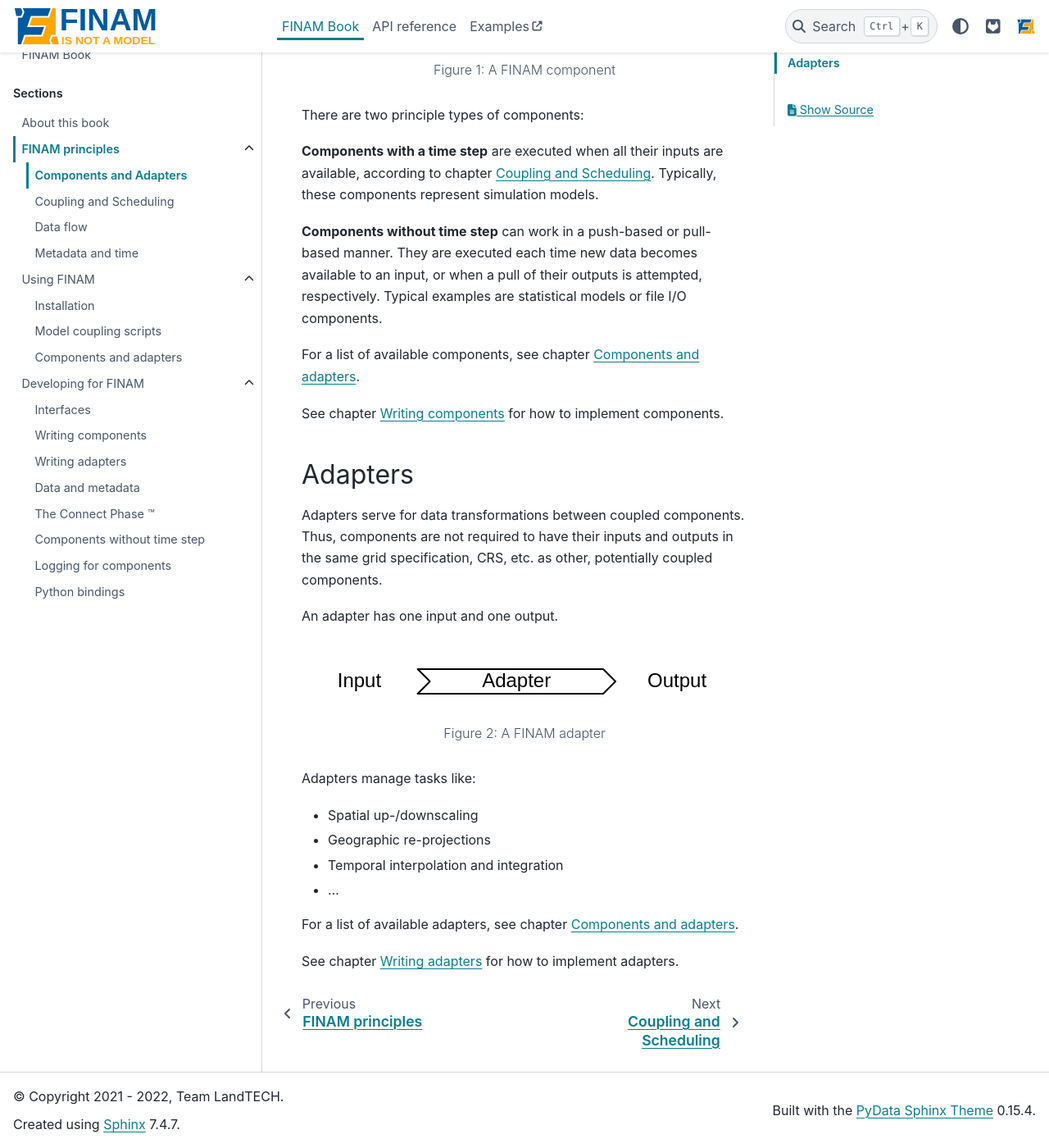
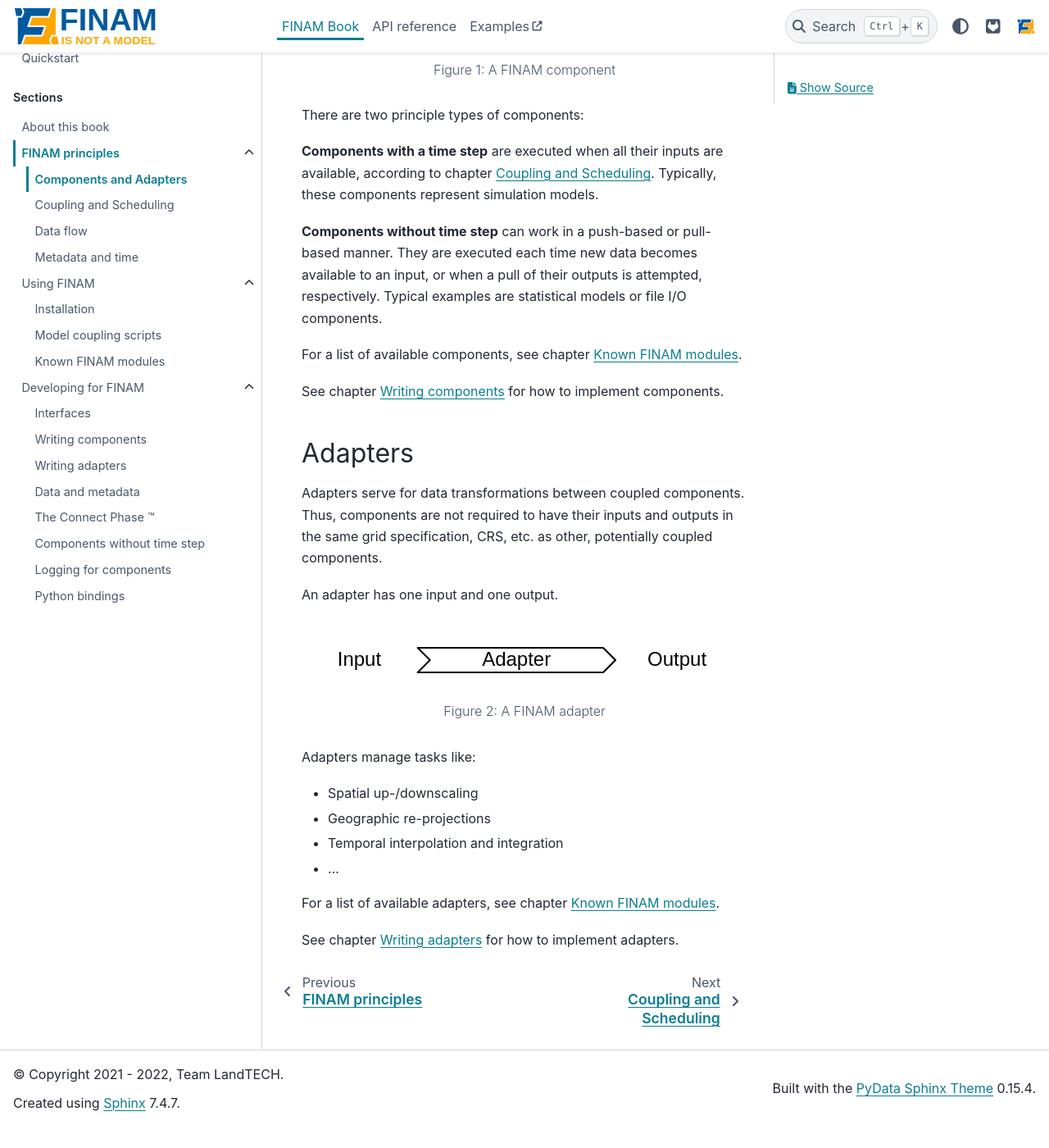
Before and after one commit to finam-ufz/finam, a Sphinx documentation site: the page built from docs/source/finam-book/principles/components_adapters.rst, in a window 1280 px wide and 1400 px high, scrolled down 817 px. Shown: the whole window at 82% size. Built offline with Sphinx 7.4.7 and the PyData theme 0.15.4, drawn with Linux system fonts in a browser that asks for light colours; after the commit the page ends 2191 px from its top, so only the background shows below that.

Commit message:
rename the component list chapter, add quickstart

```diff
--- a/docs/source/finam-book/index.rst
+++ b/docs/source/finam-book/index.rst
@@ -25,6 +25,7 @@
     :maxdepth: 1
 
     self
+    quickstart
 
 .. toctree::
     :hidden:
--- a/docs/source/finam-book/principles/components_adapters.rst
+++ b/docs/source/finam-book/principles/components_adapters.rst
@@ -31,7 +31,7 @@
 They are executed each time new data becomes available to an input, or when a pull of their outputs is attempted, respectively.
 Typical examples are statistical models or file I/O components.
 
-For a list of available components, see chapter :doc:`../usage/components_adapters`.
+For a list of available components, see chapter :doc:`../usage/known_modules`.
 
 See chapter :doc:`../development/components` for how to implement components.
 
@@ -56,6 +56,6 @@
 * Temporal interpolation and integration
 * ...
 
-For a list of available adapters, see chapter :doc:`../usage/components_adapters`.
+For a list of available adapters, see chapter :doc:`../usage/known_modules`.
 
 See chapter :doc:`../development/adapters` for how to implement adapters.
--- a/docs/source/finam-book/usage/index.rst
+++ b/docs/source/finam-book/usage/index.rst
@@ -8,11 +8,11 @@
 
 Chapter :doc:`coupling_scripts` covers how to write Python scripts that compose and run model coupling setups.
 
-Chapter :doc:`components_adapters` provides a list of known FINAM components and adapters for the use in coupling scripts.
+Chapter :doc:`known_modules` provides a list of known FINAM components and adapters for the use in coupling scripts.
 
 .. toctree::
     :hidden:
 
     installation
     coupling_scripts
-    components_adapters
+    known_modules
--- a/docs/source/finam-book/usage/components_adapters.rst
+++ b/docs/source/finam-book/usage/known_modules.rst
@@ -1,6 +1,6 @@
-=======================
-Components and adapters
-=======================
+===================
+Known FINAM modules
+===================
 
 This chapter lists known components and adapters for use in FINAM compositions.
 
```
Also changed, not shown: docs/source/finam-book/quickstart.rst (added, +21 -0 lines), 2 other files.
